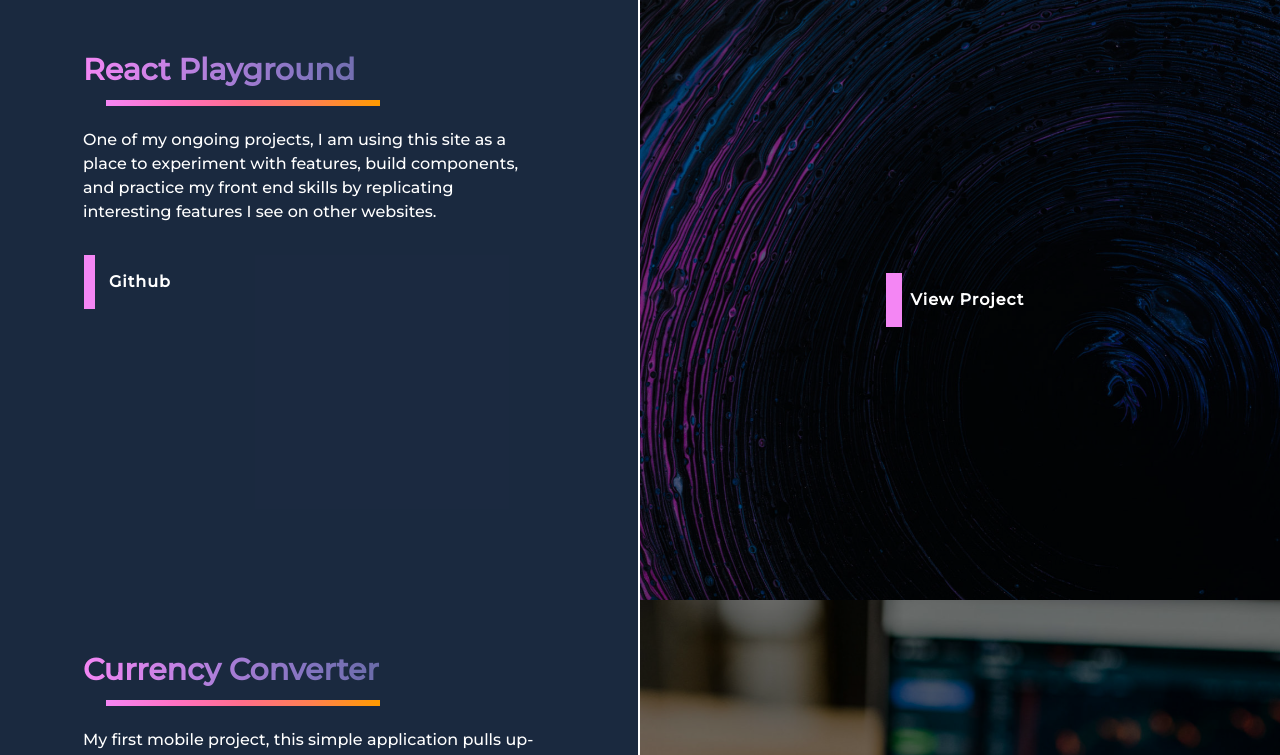
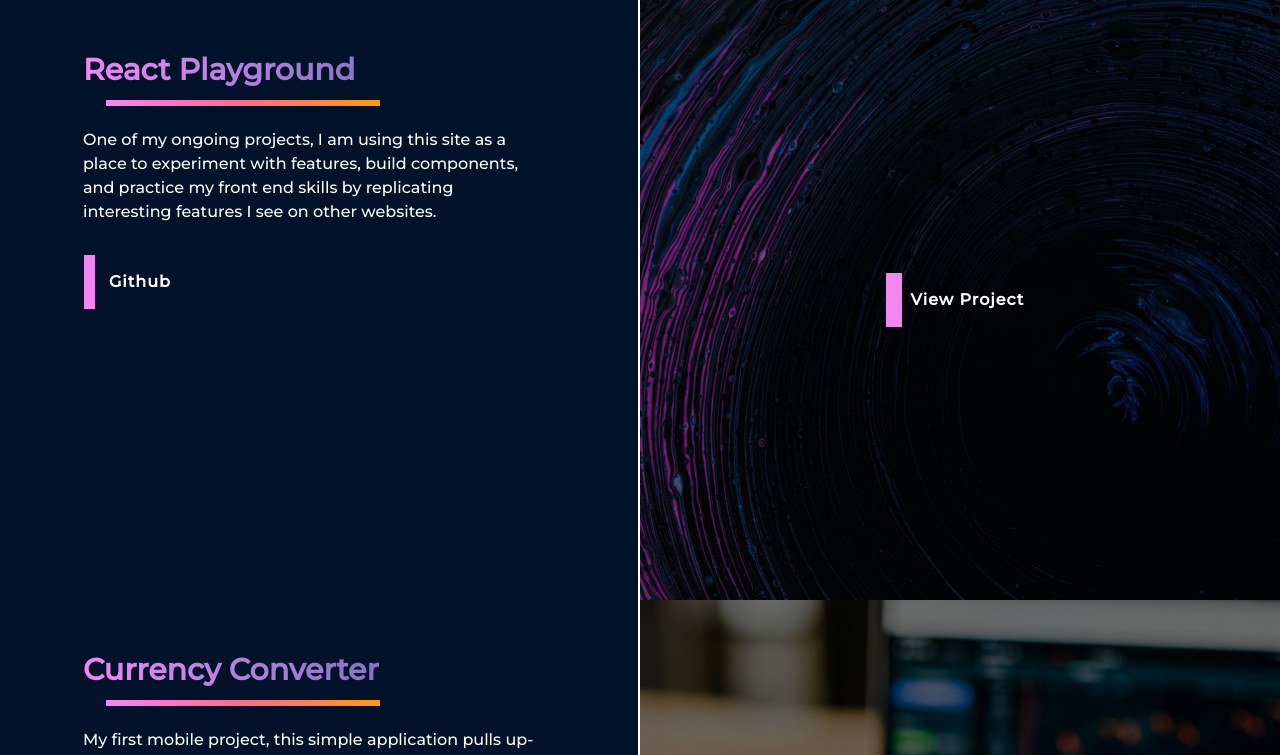
Before and after one commit to eesa94/react-portfolio, a React (Create React App) app: page /portfolio in a window 1280 px wide. Shown: the top 755 px of the page. Built offline with nearby package versions, Linux system fonts and the light colour scheme.

Commit message:
modify gradients and styling

```diff
--- a/src/App.css
+++ b/src/App.css
@@ -86,6 +86,23 @@ a:focus {
   color: transparent;
   background-clip: text;
   background-image: linear-gradient(
+    to right,
+    #f486f4,
+    #b780de,
+    #8274bf,
+    #5a6599
+  );
+  position: relative;
+}
+
+.sectionHeader::after {
+  content: '';
+  position: absolute;
+  bottom: -50%;
+  left: 15%;
+  height: 6px;
+  width: 110%;
+  background-image: linear-gradient(
     to left,
     #ff9b00,
     #ff8050,
@@ -93,12 +110,24 @@ a:focus {
     #ff71c3,
     #f486f4
   );
-  background-image: linear-gradient(
-    to left,
-    #41526f,
-    #5a6599,
-    #8274bf,
-    #b780de,
-    #f486f4
-  );
 }
+
+/* ====== */
+/* subtle gradient:
+background-image: linear-gradient(
+  to right,
+  #f486f4,
+  #b780de,
+  #8274bf,
+  #5a6599
+);
+
+bright gradient:
+background-image: linear-gradient(
+  to left,
+  #ff9b00,
+  #ff8050,
+  #ff6e8a,
+  #ff71c3,
+  #f486f4
+); */
--- a/src/components/Home/Home.css
+++ b/src/components/Home/Home.css
@@ -42,7 +42,7 @@
   width: 100%;
   display: flex;
   padding: 5% 0 0 5%;
-  background-color: rgba(2, 18, 43, 0.9);
+  background-color: rgba(2, 18, 43, 1);
 }
 
 .homeInnerSectionOne {
--- a/src/components/Portfolio/Project.css
+++ b/src/components/Portfolio/Project.css
@@ -9,7 +9,7 @@
   height: 100%;
   width: 100%;
   padding: 8% 15% 0;
-  background-color: rgba(2, 18, 43, 0.9);
+  background-color: rgba(2, 18, 43, 1);
 }
 
 .projectName {
@@ -17,12 +17,11 @@
   display: block;
   color: transparent;
   background-image: linear-gradient(
-    to left,
-    #41526f,
-    #5a6599,
+    to right,
+    #f486f4,
+    #b780de,
     #8274bf,
-    #b780de,
-    #f486f4
+    #5a6599
   );
   background-clip: text;
   margin-bottom: 40px;
@@ -83,13 +82,13 @@
 .projectButton:hover::before {
   width: 100%;
   background-image: linear-gradient(
-    to left,
-    rgba(255, 153, 0, 0.9),
-    rgb(255, 128, 80, 0.9),
-    rgb(255, 110, 138, 0.9),
-    rgb(255, 113, 195, 0.9),
-    rgb(244, 134, 244, 0.9)
+    to right,
+    rgb(244, 134, 244, 0.9),
+    rgb(183, 128, 222, 0.9),
+    rgb(130, 116, 191, 0.9),
+    rgb(90, 101, 153, 0.9)
   );
+
   box-shadow: 3px 2px 2px 1px black;
 }
 
--- a/src/components/Portfolio/Project.js
+++ b/src/components/Portfolio/Project.js
@@ -7,8 +7,7 @@ const Project = ({ index, name, image, description, url, github, tech }) => {
     <div className='row' key={index}>
       <div
         className='col-12 col-lg-6 projectCol'
-        style={{ borderRight: '2px solid white' }}
-      >
+        style={{ borderRight: '2px solid white' }}>
         <div className='projectSectionOne'>
           <h1 className='projectName montserrat-9'>{name}</h1>
           <div className='mb3'>
@@ -25,7 +24,8 @@ const Project = ({ index, name, image, description, url, github, tech }) => {
                   color: tech.color,
                   height: '4em',
                   width: '4em',
-                  marginRight: '15px'
+                  marginRight: '15px',
+                  boxShadow: `3px 3px 6px 0px ${tech.color}`
                 }}
               />
             ))}
@@ -37,8 +37,7 @@ const Project = ({ index, name, image, description, url, github, tech }) => {
       </div>
       <div
         className='col-12 col-lg-6 projectCol backgroundImage'
-        style={{ backgroundImage: image }}
-      >
+        style={{ backgroundImage: image }}>
         <div className='imageOverlay'>
           <a href={url} target='_blank' rel='noopener noreferrer'>
             <button className='btn montserrat-7 projectButton'>
```
Also changed, not shown: 1 other file (tests, documents, lock files or other folders).
